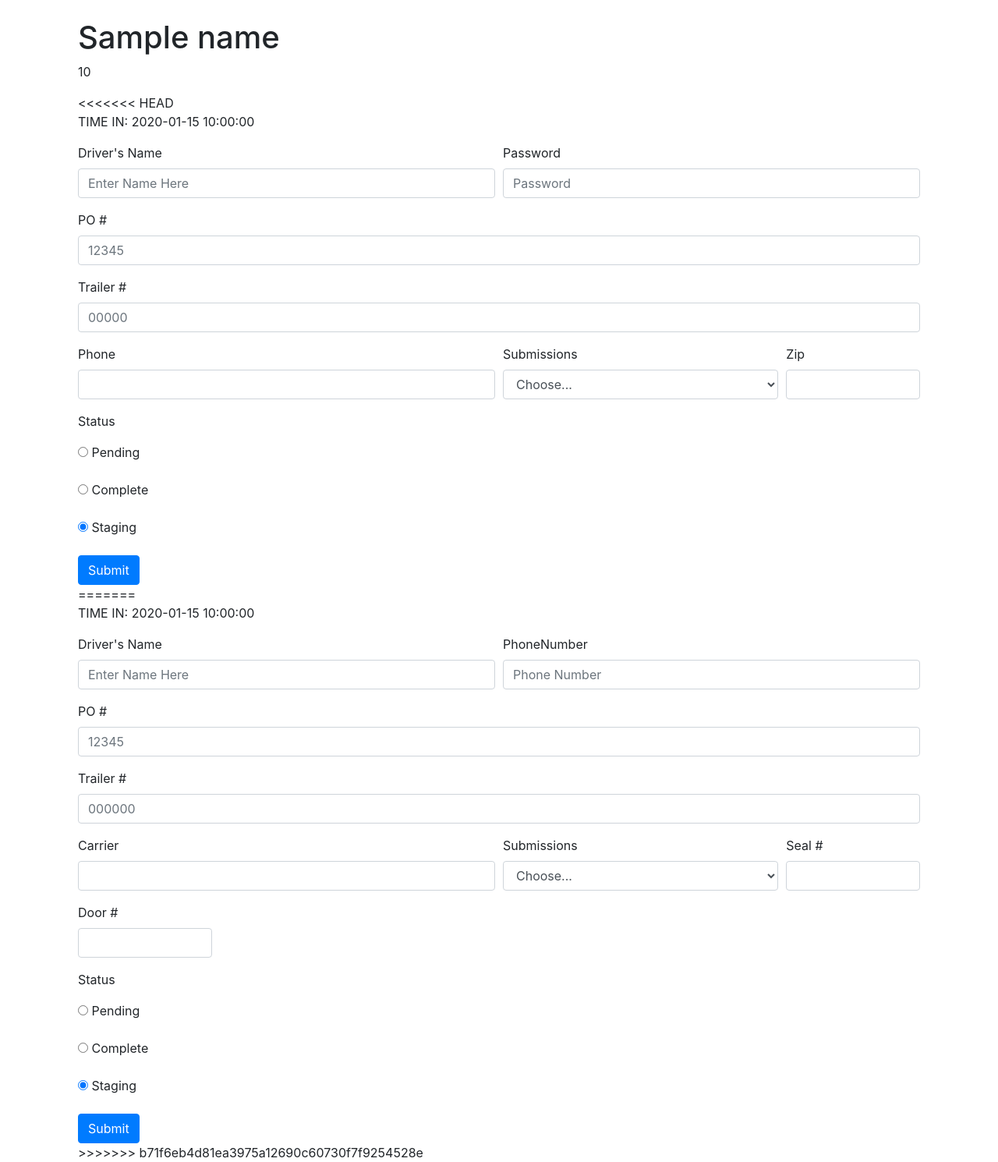
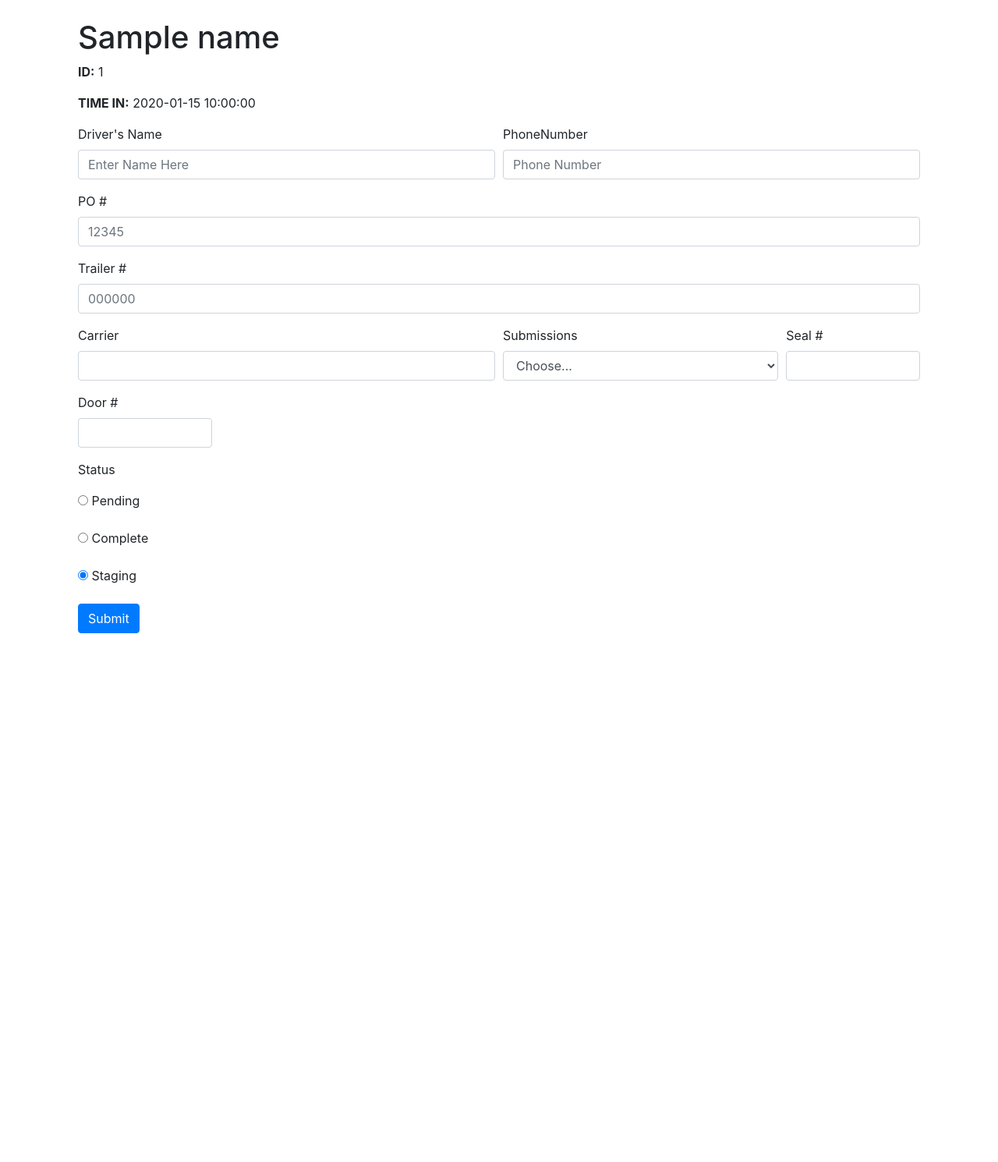
Before and after one commit to Bones1234/Receiving-App, a Flask app: template templates/index.html in a window 1280 px wide. Shown: the part 56-1546 px from the top of the page at 78% size. After the commit the page ends 868 px from the top, so only its background shows below. Run offline with Flask 2, Linux system fonts and the light colour scheme; the template is opened without the code that fills it: most values are stand-ins (such as "Sample title", 1, 10 or a date in 2020).

```diff
--- a/app.py
+++ b/app.py
@@ -40,9 +40,9 @@ print("TIME-IN:  "+ str(time_in_stamp))
 @app.route('/')
 def index():
     name = 'Aaron Smith'
-    age = 27
+    id = "HHA27-2882GW-74BA983"
     time_in = datetime.today()
-    return render_template('index.html',name=name,age=age,time_in=time_in)
+    return render_template('index.html',name=name,id=id,time_in=time_in)
 
 @app.route('/hello')
 def hello():
--- a/templates/index.html
+++ b/templates/index.html
@@ -3,12 +3,8 @@
 {%block content%}
 <div class="container">
 <h1>{{name}}</h1>
-<p>{{age}}</p>
-<<<<<<< HEAD
-<p>TIME IN: {{time_in}}</p>
-    {%include 'components/form.html'%}
-=======
-<p>TIME IN: {{time}}</p>
+<p><b>ID:</b> {{id}}</p>
+<p><b>TIME IN:</b> {{time_in}}</p>
     <form action='/output' method="POST">
         <div class="form-row">
           <div class="form-group col-md-6">
@@ -17,12 +13,12 @@
           </div>
           <div class="form-group col-md-6">
             <label for="inputPhoneNumber">PhoneNumber</label>
-            <input type="phone number" class="form-control" id="inputPhoneNumber" name="Phone Number" placeholder="Phone Number">
+            <input type="phone" class="form-control" id="inputPhoneNumber" name="Phone Number" placeholder="Phone Number">
           </div>
         </div>
         <div class="form-group">
           <label for="inputPONumber">PO #</label>
-          <input type="text" class="form-control" id="inputPONumber" name="po_number" placeholder="12345" pattern=".{5}" required title="5 characters">
+          <input type="tel" class="form-control" id="inputPONumber" name="po_number" placeholder="12345" pattern=".{5}" required title="5 characters">
         </div>
         <div class="form-group">
           <label for="inputTrailerNumber">Trailer #</label>
@@ -73,6 +69,5 @@
         <button type="submit" class="btn btn-primary">Submit</button>
       </form>
 
->>>>>>> b71f6eb4d81ea3975a12690c60730f7f9254528e
 </div>
 {%endblock%}
```
Also changed, not shown: routes.py (+6 -1 lines).
